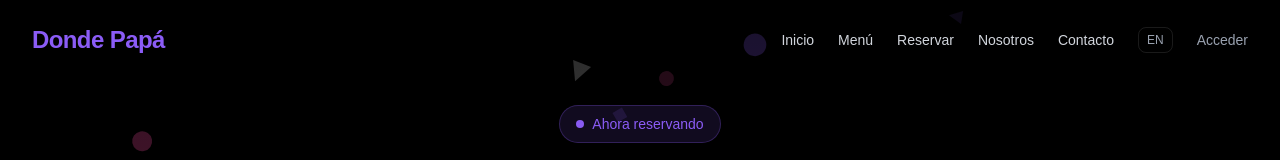
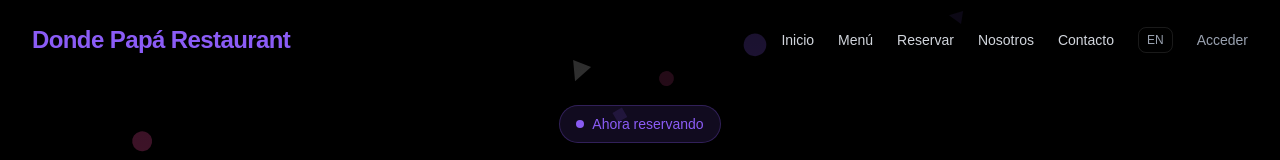
Before and after one commit to diomeljnarvaez-svg/restaurant-3d, a Next.js app: page / in a window 1280 px wide. Shown: the top 160 px of the page. Built offline with nearby package versions, Linux system fonts and the light colour scheme; no server answers; the database is empty.

Commit message:
feat(brand): usar el nombre Donde Papa Restaurant

```diff
--- a/public/sw.js
+++ b/public/sw.js
@@ -27,7 +27,7 @@ self.addEventListener("fetch", (event: any) => {
 });
 
 self.addEventListener("push", (event: any) => {
-  let data = { title: "Donde Papá", body: "¡Tenemos novedades para ti!", icon: "/icon-192.svg" };
+  let data = { title: "Donde Papá Restaurant", body: "¡Tenemos novedades para ti!", icon: "/icon-192.svg" };
   try {
     if (event.data) data = { ...data, ...event.data.json() };
   } catch {}
--- a/scripts/reset-demo.mjs
+++ b/scripts/reset-demo.mjs
@@ -1,6 +1,6 @@
 /**
  * Respalda los datos actuales (Neon + JSON locales) y restaura los datos
- * de demostración por defecto del proyecto (menú Donde Papá, 8 platos, usuarios
+ * de demostración por defecto del proyecto (menú Donde Papá Restaurant, 8 platos, usuarios
  * y reservas de ejemplo).
  *
  * Uso:  npm run db:reset-demo
@@ -196,7 +196,7 @@ const reservations = [
 ];
 
 const settings = {
-  siteName: "Donde Papá",
+  siteName: "Donde Papá Restaurant",
   siteDescription: "Experiencia gastronómica única",
   logo: "",
   primaryColor: "#8B5CF6",
--- a/src/app/globals.css
+++ b/src/app/globals.css
@@ -94,8 +94,10 @@ body {
 
 .app-splash-name {
   margin: 0;
-  font-size: clamp(2rem, 7vw, 3.4rem);
+  max-width: 92vw;
+  font-size: clamp(1.5rem, 5vw, 2.7rem);
   font-weight: 800;
+  line-height: 1.1;
   letter-spacing: -0.03em;
   color: #ffffff;
 }
--- a/src/components/ChatBot.tsx
+++ b/src/components/ChatBot.tsx
@@ -102,7 +102,7 @@ export default function ChatBot() {
               S
             </div>
             <div>
-              <p className="text-sm font-semibold text-white">Donde Papá</p>
+              <p className="text-sm font-semibold text-white">Donde Papá Restaurant</p>
               <p className="text-xs text-gray-400">{t("chatbot.assistant")}</p>
             </div>
           </div>
--- a/src/components/Header.tsx
+++ b/src/components/Header.tsx
@@ -43,7 +43,7 @@ export default function Header({ siteName, primaryColor }: Props) {
             {logo ? (
               <Image src={logo} alt={siteName} width={180} height={40} unoptimized className="h-10 w-auto max-w-[180px] object-contain" />
             ) : (
-              <span className="text-2xl font-bold tracking-tight" style={{ color: primaryColor }}>
+              <span className="text-lg sm:text-2xl font-bold tracking-tight leading-tight" style={{ color: primaryColor }}>
                 {siteName}
               </span>
             )}
--- a/src/components/SplashScreen.tsx
+++ b/src/components/SplashScreen.tsx
@@ -54,7 +54,7 @@ export default function SplashScreen() {
             />
           </svg>
         </div>
-        <p className="app-splash-name">Donde Papá</p>
+        <p className="app-splash-name">Donde Papá Restaurant</p>
         <p className="app-splash-sub">Cargando experiencia...</p>
         <div className="app-splash-bar">
           <span />
--- a/src/data/settings.json
+++ b/src/data/settings.json
@@ -1,5 +1,5 @@
 {
-  "siteName": "Donde Papá",
+  "siteName": "Donde Papá Restaurant",
   "siteDescription": "Experiencia gastronómica única",
   "logo": "",
   "primaryColor": "#8B5CF6",
--- a/src/lib/i18n/en.json
+++ b/src/lib/i18n/en.json
@@ -1,5 +1,5 @@
 {
-  "siteName": "Donde Papá",
+  "siteName": "Donde Papá Restaurant",
   "siteDescription": "Unique dining experience",
   "nav": {
     "home": "Home",
@@ -163,7 +163,7 @@
     "off": "Enable notifications"
   },
   "pwa": {
-    "title": "Install Donde Papá",
+    "title": "Install Donde Papá Restaurant",
     "desc": "Add this app to your home screen",
     "install": "Install",
     "later": "Not now"
@@ -181,7 +181,7 @@
   "chatbot": {
     "placeholder": "Type your question...",
     "assistant": "Virtual Assistant",
-    "greeting1": "Hi! I'm the virtual assistant for Donde Papá 🎉",
+    "greeting1": "Hi! I'm the virtual assistant for Donde Papá Restaurant 🎉",
     "greeting2": "How can I help you today?",
     "greeting3": "You can ask me about hours, the menu, reservations and more.",
     "faq_hours_q": "hours, open, close, time",
--- a/src/lib/i18n/es.json
+++ b/src/lib/i18n/es.json
@@ -1,5 +1,5 @@
 {
-  "siteName": "Donde Papá",
+  "siteName": "Donde Papá Restaurant",
   "siteDescription": "Experiencia gastronómica única",
   "nav": {
     "home": "Inicio",
@@ -162,7 +162,7 @@
     "off": "Activar notificaciones"
   },
   "pwa": {
-    "title": "Instala Donde Papá",
+    "title": "Instala Donde Papá Restaurant",
     "desc": "Agrega esta app a tu pantalla de inicio",
     "install": "Instalar",
     "later": "Ahora no"
@@ -180,7 +180,7 @@
   "chatbot": {
     "placeholder": "Escribe tu pregunta...",
     "assistant": "Asistente Virtual",
-    "greeting1": "¡Hola! Soy el asistente virtual de Donde Papá 🎉",
+    "greeting1": "¡Hola! Soy el asistente virtual de Donde Papá Restaurant 🎉",
     "greeting2": "¿En qué puedo ayudarte hoy?",
     "greeting3": "Puedes preguntarme sobre horarios, menú, reservaciones y más.",
     "faq_hours_q": "horario, abren, cierran, hora",
--- a/src/lib/types.ts
+++ b/src/lib/types.ts
@@ -74,7 +74,7 @@ export interface SiteSettings {
 }
 
 export const defaultSettings: SiteSettings = {
-  siteName: "Donde Papá",
+  siteName: "Donde Papá Restaurant",
   siteDescription: "Experiencia gastronómica única",
   logo: "",
   primaryColor: "#8B5CF6",
```
Also changed, not shown: public/manifest.json.
